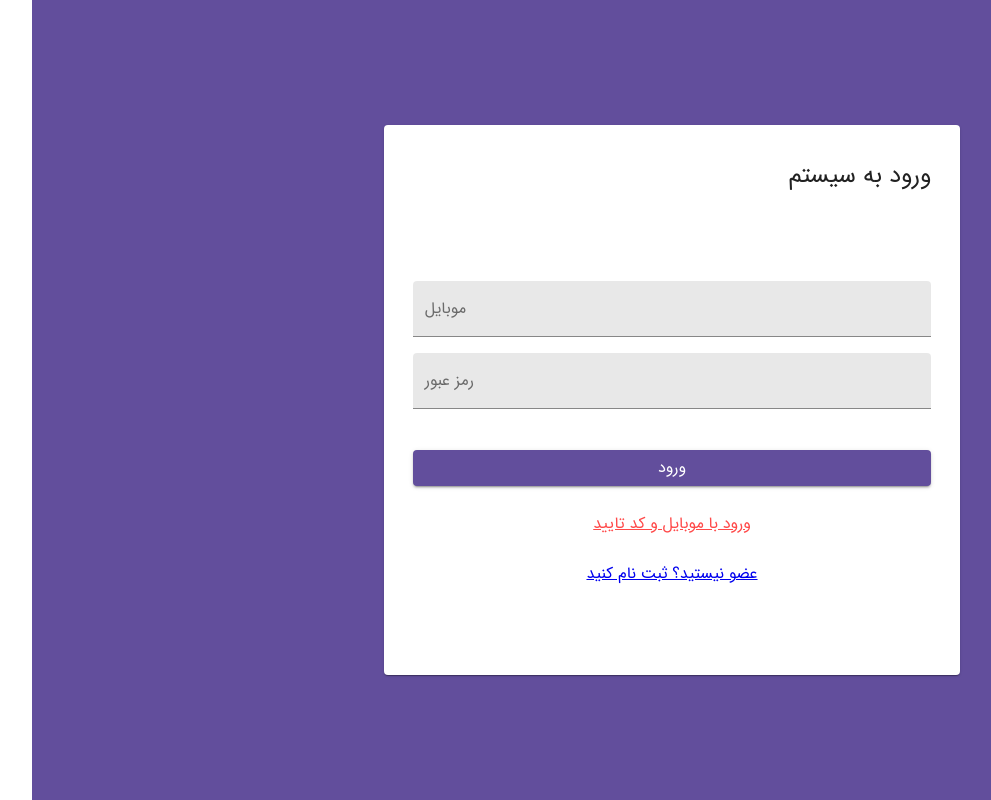
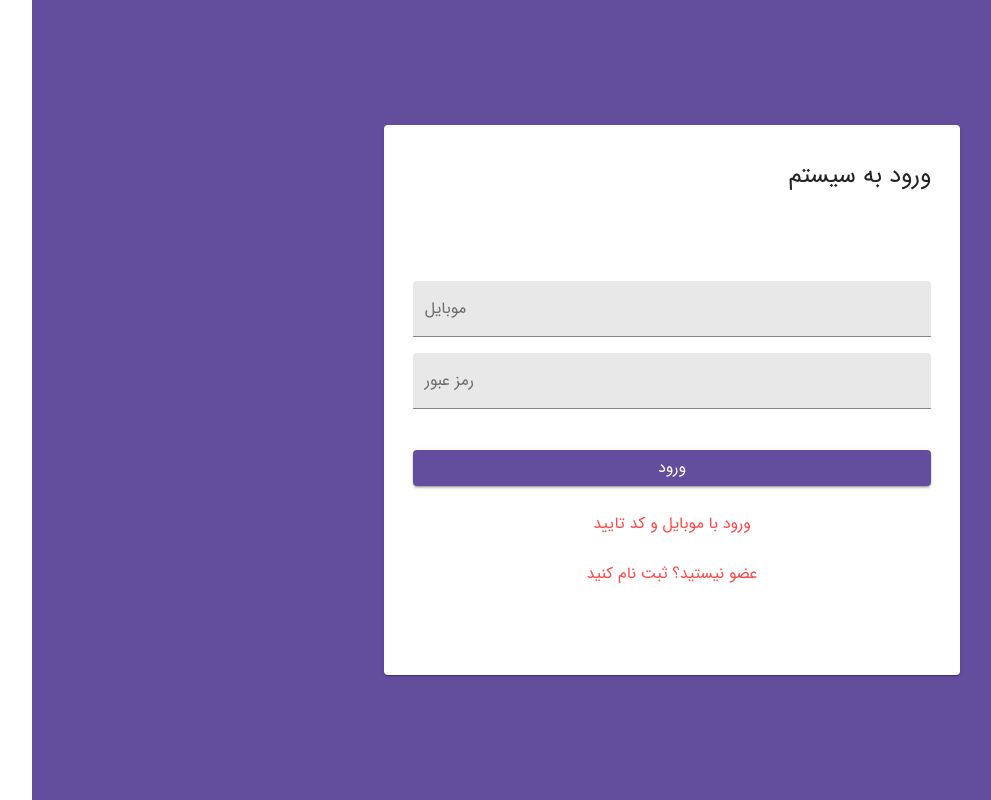
Before and after one commit to amirsadri73/barox-driver, a React (Create React App) app: page /login in a window 1280 px wide. Shown: the whole page, without its empty margins (34-1025 px from the left). Built offline with nearby package versions, Linux system fonts and the light colour scheme; what jss-rtl would draw is missing.

Commit message:
underlines deleted

```diff
--- a/src/screens/Login/index.js
+++ b/src/screens/Login/index.js
@@ -11,7 +11,7 @@ import {
 } from "@material-ui/core";
 import Axios from "axios";
 import { withRouter } from "react-router-dom";
-import { Redirect, Link as RouterLink } from "react-router-dom";
+import { Redirect } from "react-router-dom";
 
 import { url } from "../../constans";
 
@@ -56,7 +56,7 @@ const useStyles = makeStyles(theme => ({
     marginTop: "5%"
   },
   linkText: {
-    textDecoration: "underline"
+    //textDecoration: "underline"
   },
   linDiv: {}
 }));
@@ -75,6 +75,7 @@ const LoginScreen = props => {
     if (loginType === 0) setLoginType(1);
     else setLoginType(0);
   };
+
 
   const onSubmit = useCallback(() => {
     setLoading(true);
@@ -176,10 +177,11 @@ const LoginScreen = props => {
                     </Typography>
                   )}
                 </Link>
-                <Link component="button" className={classes.link}>
-                  <RouterLink to="/register">
+                <Link
+                  component="button"
+                  onClick={()=>history.push("/register")}
+                  className={classes.link}>
                     <Typography>عضو نیستید؟ ثبت نام کنید</Typography>
-                  </RouterLink>
                 </Link>
               </div>
             </div>
--- a/src/screens/Register/index.js
+++ b/src/screens/Register/index.js
@@ -17,7 +17,7 @@ import {
 
 import Axios from "axios";
 import { withRouter } from "react-router-dom";
-import { Redirect, Link as RouterLink } from "react-router-dom";
+import { Redirect } from 'react-router-dom';
 
 import { url } from "../../constans";
 import { validationCondition } from "jest-validate/build/condition";
@@ -362,14 +362,12 @@ const RegisterScreen = props => {
             <Link
               component="button"
               //color="secondary"
-              //onClick={handleTypeChange}
+              onClick={() => history.push("/login")}
               className={classes.link}
             >
-              <RouterLink to="/Login">
                 <Typography>
                   قبلا ثبت نام کرده اید؟ برای ورود کلیک کنید
                 </Typography>
-              </RouterLink>
             </Link>
           </Paper>
         </Grid>
```
